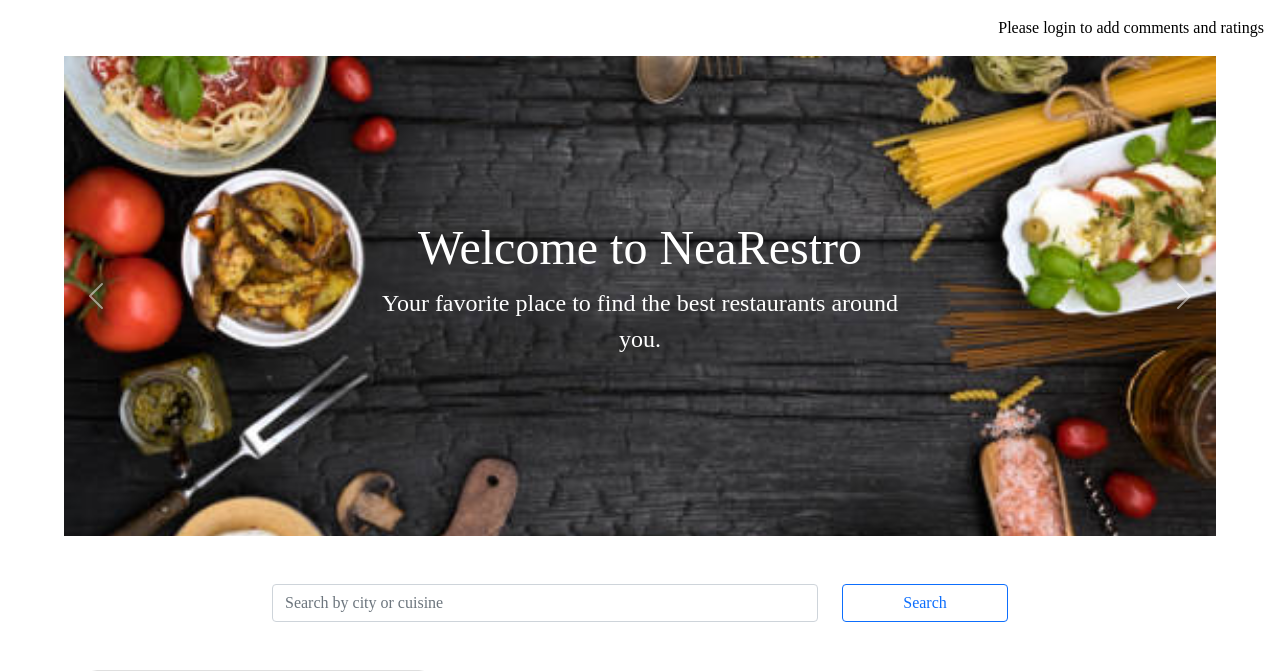
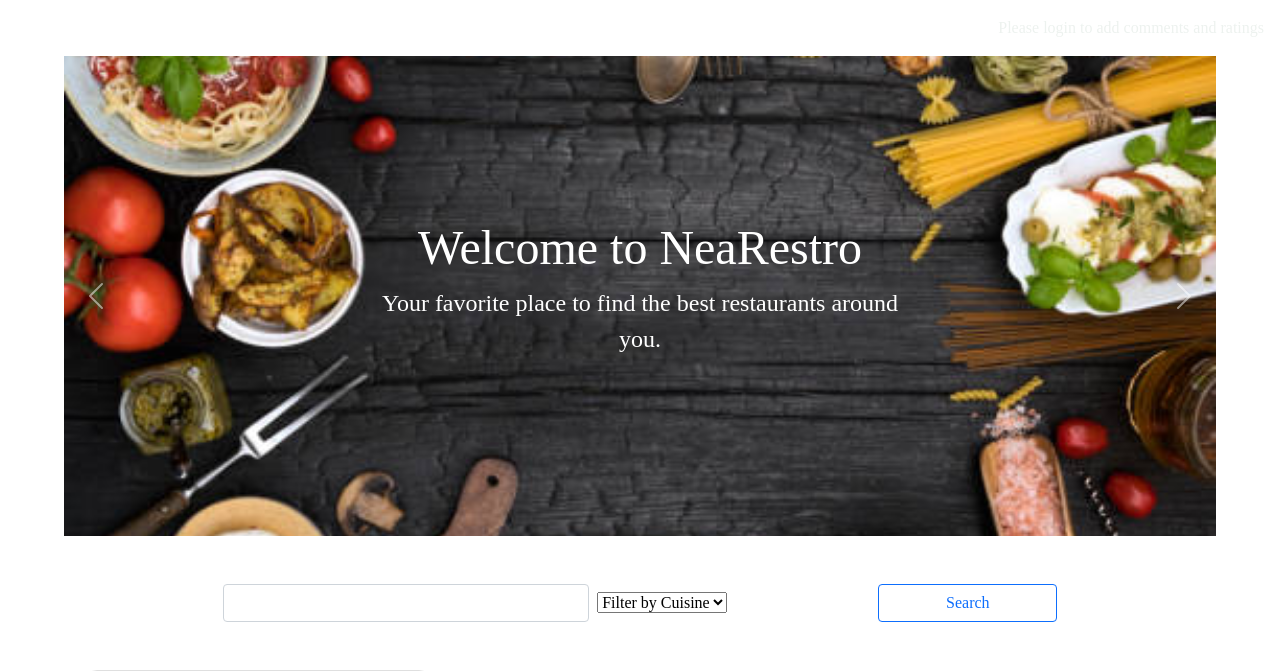
Before and after one commit to praptitambe/NeaRestro, a Django app: page / in a window 1280 px wide. Shown: the part 96-767 px from the top of the page. Run offline with Django 4.2, Linux system fonts and the light colour scheme; tables that the repository leaves empty hold one stand-in row (values such as "Sample post"); some libraries are stand-ins or nearby versions; some web fonts are replaced.

Commit message:
Add search functionality with cuisine filter to home page

```diff
--- a/restro/settings.py
+++ b/restro/settings.py
@@ -29,7 +29,7 @@ SECRET_KEY = 'django-insecure-!y*cu0k1xuma7fjh4v+-$2nye57fr7n!y-deonjb94@ycw=&2+
 SECRET_KEY = os.environ.get("SECRET_KEY")
 
 # SECURITY WARNING: don't run with debug turned on in production!
-DEBUG = False
+DEBUG = True
 
 ALLOWED_HOSTS = ['.herokuapp.com', '127.0.0.1','localhost']
 
--- a/review/forms.py
+++ b/review/forms.py
@@ -1,4 +1,4 @@
-from .models import Comments
+from .models import Comments,Cuisine
 from django import forms
 
 
@@ -6,3 +6,18 @@ class CommentForm(forms.ModelForm):
     class Meta:
         model = Comments
         fields = ('comment','rating')
+
+class RestroSearchForm(forms.Form):
+    q = forms.CharField()
+    c = forms.ModelChoiceField(queryset=Cuisine.objects.all().order_by('cuisine_type'), empty_label='Filter by Cuisine', required=False)
+
+    def __init__(self, *args, **kwargs):
+        super().__init__(*args, **kwargs)
+        self.fields['c'].label = ''
+        self.fields['c'].required = False
+        self.fields['c'].label = 'Category'
+        self.fields['q'].label = 'Search For'
+        self.fields['q'].widget.attrs.update(
+            {'class': 'form-control menudd'})
+        self.fields['q'].widget.attrs.update(
+            {'data-toggle': 'dropdown'})
--- a/review/templates/review/home.html
+++ b/review/templates/review/home.html
@@ -1,5 +1,7 @@
 {% extends "base.html" %}
 {% load static %}
+{% load crispy_forms_tags %}
+
 {% block content %}
 
 <main class="container-fluid p-0">
@@ -42,15 +44,72 @@
 
     <!-- Search Form -->
     <div class="container mt-5">
-        <form class="row justify-content-center" method="get" action="{% url 'home' %}">
-            <div class="col-md-6">
-                <input class="form-control" type="search" name="q" placeholder="Search by city or cuisine" aria-label="Search">
+        <form class="dropdown row justify-content-center align-items-center g-2" method="get" action="{% url 'home' %}">
+            <div class="col-md-4">
+                <!-- <input class="form-control" type="search" name="q" placeholder="Search by city or cuisine" aria-label="Search"> -->
+                {% csrf_token %}
+             {{ form.q }}
+
+                <ul class="dropdown-menu col-12 pl-2" role="menu" aria-labelledby="menu" id="list">
+                    <li role="presentation"><a role="menuitem" tabindex="-1" href="#">Reading</a></li>
+                    <div class="dropdown-divider"></div>
+                    <li role="presentation"><a role="menuitem" tabindex="-1" href="#">Basingstoke</a></li>
+                    <div class="dropdown-divider"></div>
+                    <li role="presentation"><a role="menuitem" tabindex="-1" href="#">Slough</a></li>
+                </ul>
             </div>
-            <div class="col-md-2">
+            <div class="col-md-3">
+                <div class="form-group">
+                    {{ form.c }}
+                </div>
+            </div>
+            <div class="col-md-2 ms-n3">
                 <button class="btn btn-outline-primary w-100" type="submit">Search</button>
             </div>
         </form>
     </div>
+
+    <!-- Search Results -->
+    {% if q %}
+    <div class="container mt-5">
+        <h2>Results for "{{ q }}"
+            {% if c %}
+            restaurant with {{ c }} cuisine
+            {% endif %}
+        </h2>
+        <p>
+            {% with results.count as total_results %}
+            Found {{ total_results }} result{{ total_results|pluralize }}
+            {% endwith %}
+        </p>
+        <div class="row">
+            {% for restaurant in results %}
+            <div class="col-md-4 mb-4">
+                <div class="card restaurant-card">
+                    {% if restaurant.restro_image %}
+                    <img src="{{ restaurant.restro_image.url }}" class="card-img-top restaurant-card-img" alt="{{ restaurant.name }}">
+                    {% else %}
+                    <img src="{% static 'images/default_image.png' %}" class="card-img-top restaurant-card-img" alt="{{ restaurant.name }}">
+                    {% endif %}
+                    <div class="card-body">
+                        <h5 class="card-title">{{ restaurant.name }}</h5>
+                        <p>{{ restaurant.average_rating }}
+                            {% for i in "12345" %}
+                            {% if i <= restaurant.average_rating|stringformat:"d" %}
+                            <span class="fa fa-star checked" style="color: gold;"></span>
+                            {% else %}
+                            <span class="fa fa-star"></span>
+                            {% endif %}
+                            {% endfor %}
+                        </p>
+                        <p class="card-text">{{ restaurant.address_line1 }}, {{ restaurant.city }}, {{ restaurant.postcode }}</p>
+                    </div>
+                </div>
+            </div>
+            {% endfor %}
+        </div>
+    </div>
+    {% endif %}
 
     <!-- Restaurant Cards -->
     <div class="container mt-5">
@@ -83,6 +142,7 @@
             {% endfor %}
         </div>
     </div>
+
 </main>
 
 {% endblock %}
--- a/review/urls.py
+++ b/review/urls.py
@@ -1,8 +1,9 @@
 from django.urls import path
 from . import views
 
+
 urlpatterns = [
-    path('', views.home, name='home'),
+       path('', views.home, name='home'),
     path('restaurant/<slug:slug>/', views.restro_detail, name='restro_detail'),
     path('restaurant/<slug:slug>/edit_comment/<int:comment_id>/', views.comment_edit, name='comment_edit'),
     path('restaurant/<slug:slug>/delete_comment/<int:comment_id>/', views.comment_delete, name='comment_delete'),
--- a/review/views.py
+++ b/review/views.py
@@ -2,20 +2,60 @@ from django.shortcuts import render, get_object_or_404, redirect
 from django.contrib import messages
 from django.http import HttpResponseRedirect
 from .models import Restaurant, Comments
-from .forms import CommentForm
+from .forms import CommentForm, RestroSearchForm
 from django.db.models import Q
+from django.core import serializers
+from django.http import JsonResponse
 
 
 # Create your views here.
 def home(request):
+    # if 'q' in request.GET:
+    #     q = request.GET['q']
+    #     # restaurants = Restaurant.objects.filter(name__icontains=q)
+    #     multiple_q = Q(Q(name__icontains=q) | Q(city__icontains=q))
+    #     restaurants = Restaurant.objects.filter(multiple_q)
+    # else:
+    restaurants = Restaurant.objects.all()
+    form = RestroSearchForm()
+    q = ''
+    c = ''
+    results = []
+    query = Q()
+
+    if request.POST.get('action') == 'post':
+        search_string = str(request.POST.get('ss'))
+
+        if search_string is not None:
+            search_string = Restaurant.objects.filter(
+                name__icontains=search_string)[:5]
+
+            data = serializers.serialize('json', list(
+                search_string), fields=('id', 'name', 'city'))
+            print(data)
+            return JsonResponse({'search_string': data})
+
     if 'q' in request.GET:
-        q = request.GET['q']
-        # restaurants = Restaurant.objects.filter(name__icontains=q)
-        multiple_q = Q(Q(name__icontains=q) | Q(city__icontains=q))
-        restaurants = Restaurant.objects.filter(multiple_q)
-    else:
-        restaurants = Restaurant.objects.all()
-    return render(request, 'review/home.html', {'restaurants': restaurants})
+        form = RestroSearchForm(request.GET)
+        if form.is_valid():
+            q = form.cleaned_data['q']
+            c = form.cleaned_data['c']
+
+            if c is not None:
+                query &= Q(cuisine__cuisine_type__icontains=c)
+            if q is not None:
+                query &= Q(Q(name__icontains=q) | Q(city__icontains=q))
+
+            results = Restaurant.objects.filter(query)
+
+    return render(request, 'review/home.html', {
+                'form': form,
+                'q' : q,
+                'c' : c,
+                'results': results,
+                'restaurants': restaurants,
+            })
+
 
 def restro_detail(request, slug):
     restaurant = get_object_or_404(Restaurant, slug=slug)
--- a/static/css/style.css
+++ b/static/css/style.css
@@ -77,10 +77,7 @@ h2{
     color: var(--background-color);
 }
 
-/* Custom styles for text color */
-main{
-    color: black; /* Set text color to black */
-}
+
 
 /* Hero Image Styles */
 .hero-image {
--- a/templates/base.html
+++ b/templates/base.html
@@ -24,6 +24,8 @@
     <!-- Bootstrap CSS -->
     <link href="https://cdn.jsdelivr.net/npm/bootstrap@5.0.1/dist/css/bootstrap.min.css" rel="stylesheet"
         integrity="sha384-+0n0xVW2eSR5OomGNYDnhzAbDsOXxcvSN1TPprVMTNDbiYZCxYbOOl7+AMvyTG2x" crossorigin="anonymous">
+
+
 
     <!-- Custom CSS -->
     <link rel="stylesheet" href="{% static 'css/style.css' %}">
```
Also changed, not shown: static/js/comments.js (+8 -8 lines), static/css/custom.css (added), 3 other files.
